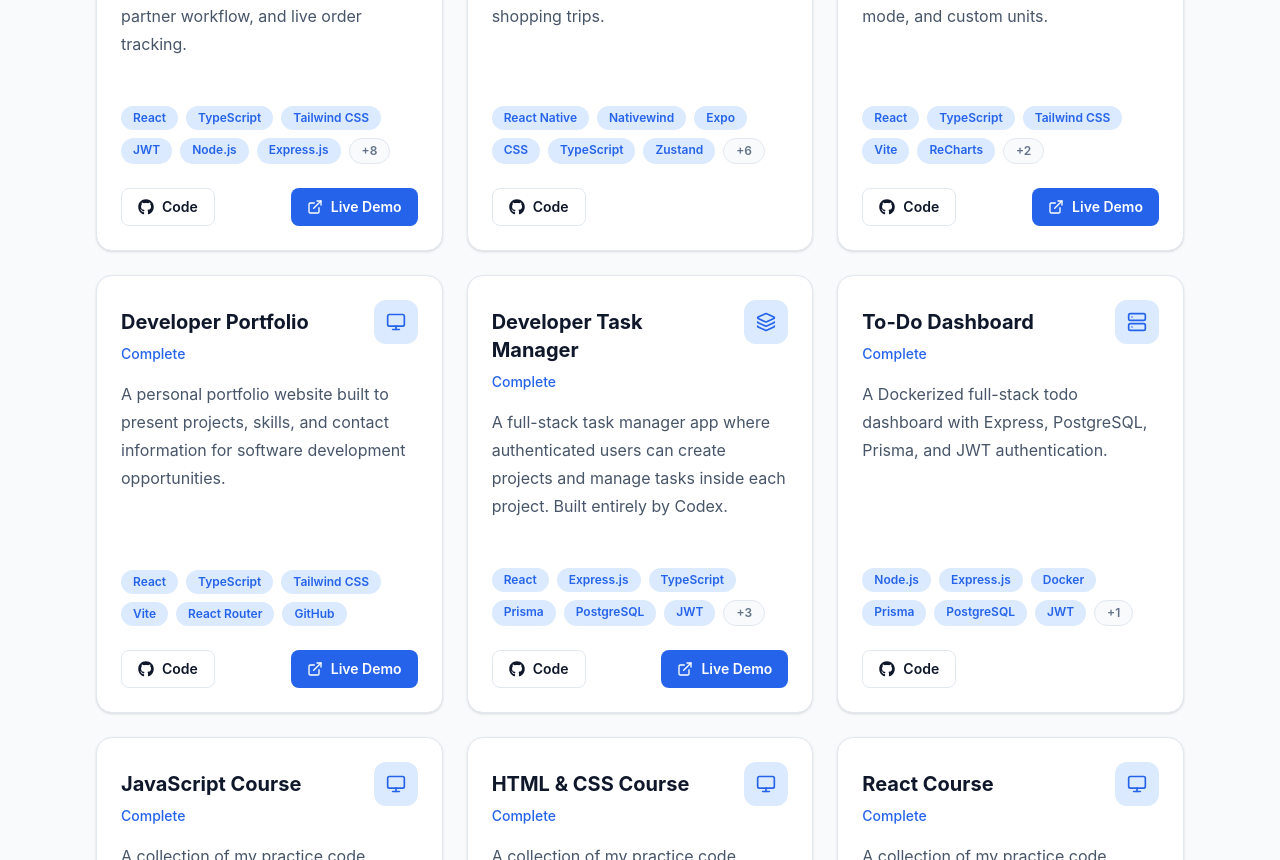
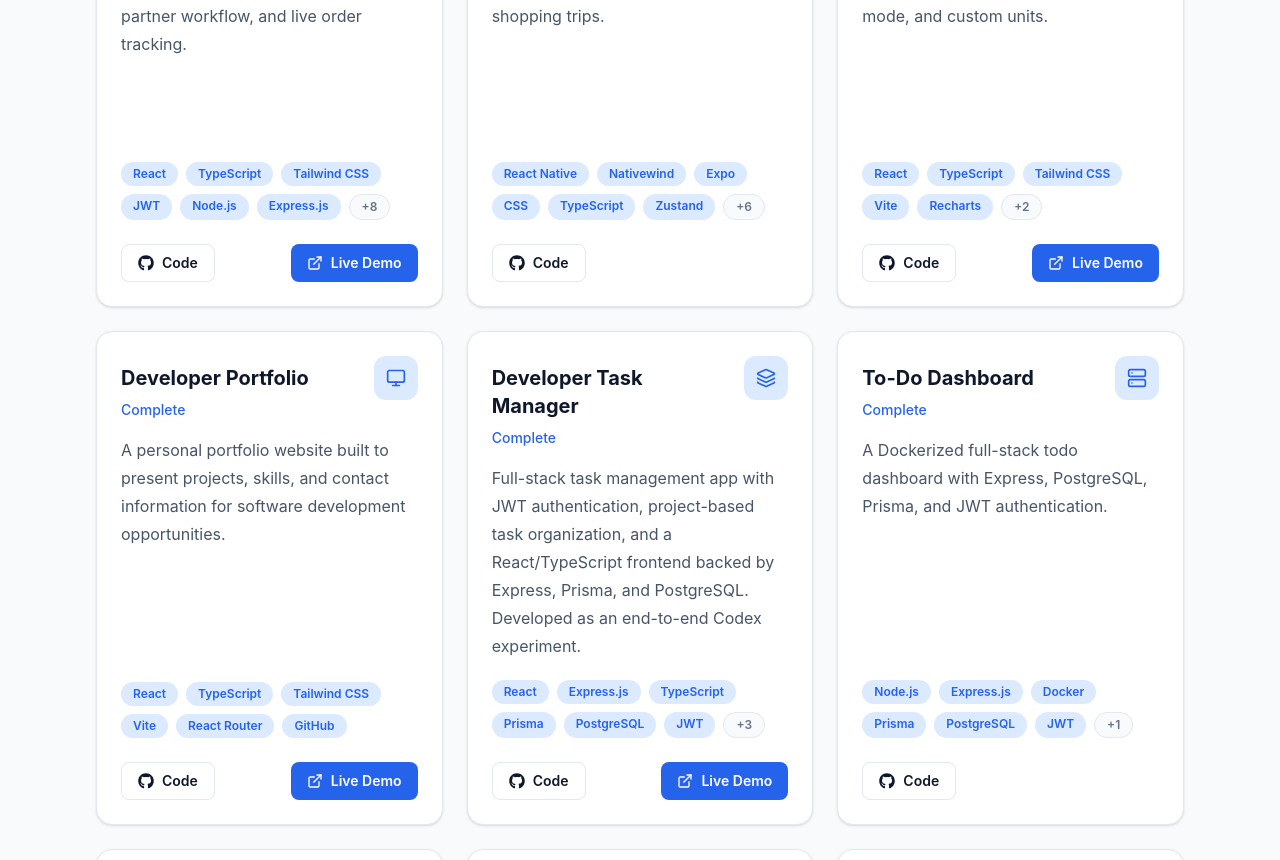
Before and after one commit to mattxreynolds/Portfolio, a React (Vite) app: page /projects in a window 1280 px wide. Shown: the part 580-1440 px from the top of the page. Built offline with nearby package versions, Linux system fonts and the light colour scheme.

Commit message:
content: polish portfolio project metadata

```diff
--- a/src/data/projects.ts
+++ b/src/data/projects.ts
@@ -75,7 +75,7 @@ export const projects: Project[] = [
     title: 'Weather Dashboard',
     description:
       'Responsive weather dashboard with city search, current-location forecasts, hourly charts, 7-day outlooks, dark mode, and custom units.',
-    tags: ['React', 'TypeScript', 'Tailwind CSS', 'Vite', 'ReCharts', 'OpenStreetMap', 'GitHub'],
+    tags: ['React', 'TypeScript', 'Tailwind CSS', 'Vite', 'Recharts', 'OpenStreetMap', 'GitHub'],
     category: 'Frontend',
     githubUrl: 'https://github.com/mattxreynolds/Weather-Dashboard',
     liveUrl: 'https://weather-dashboard-mu-khaki.vercel.app/',
@@ -98,7 +98,7 @@ export const projects: Project[] = [
     id: 'task-manager',
     title: 'Developer Task Manager',
     description:
-      'A full-stack task manager app where authenticated users can create projects and manage tasks inside each project. Built entirely by Codex.',
+      'Full-stack task management app with JWT authentication, project-based task organization, and a React/TypeScript frontend backed by Express, Prisma, and PostgreSQL. Developed as an end-to-end Codex experiment.',
     tags: [
       'React',
       'Express.js',
```
